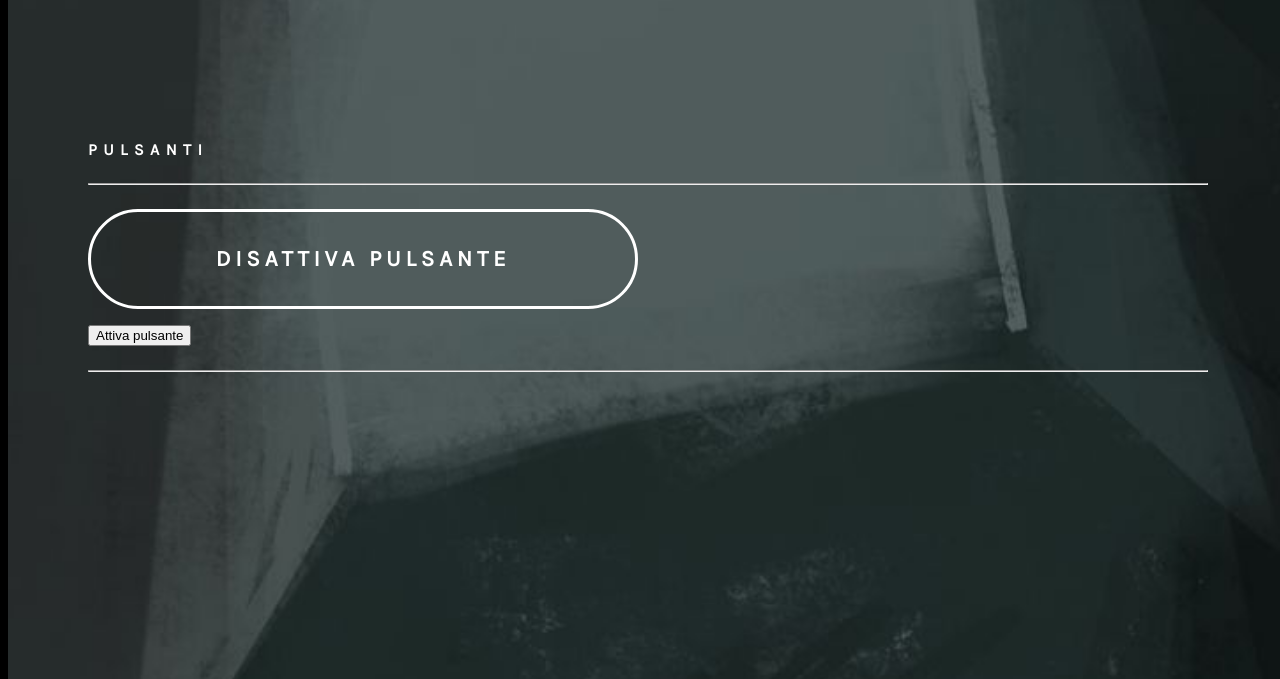
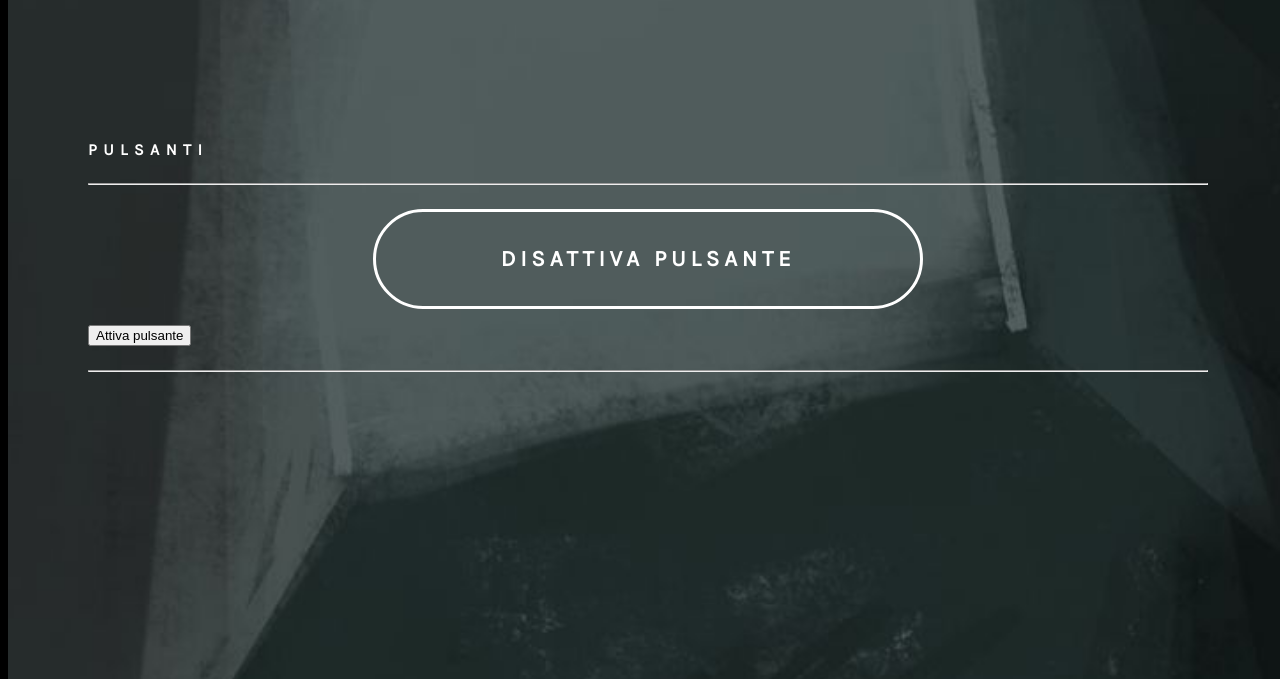
Before and after one commit to alehabra/projectluccio, a website: page ui/index.html in a window 1280 px wide. Shown: the part 129-808 px from the top of the page. Drawn offline with Linux system fonts and the light colour scheme.

Commit message:
centrato il pulsante

```diff
--- a/ui/index.html
+++ b/ui/index.html
@@ -14,7 +14,7 @@
             <div style="position:relative; padding:15rem 5rem;">
                 <h4>PULSANTI</h4>
                 <hr/>
-                <div style="width: 100%; display: inline-block;">
+                <div style="width: 100%; display: flex; justify-content: center;">
                     <button class="btn">
                         <span>Disattiva pulsante</span>
                     </button>
```
